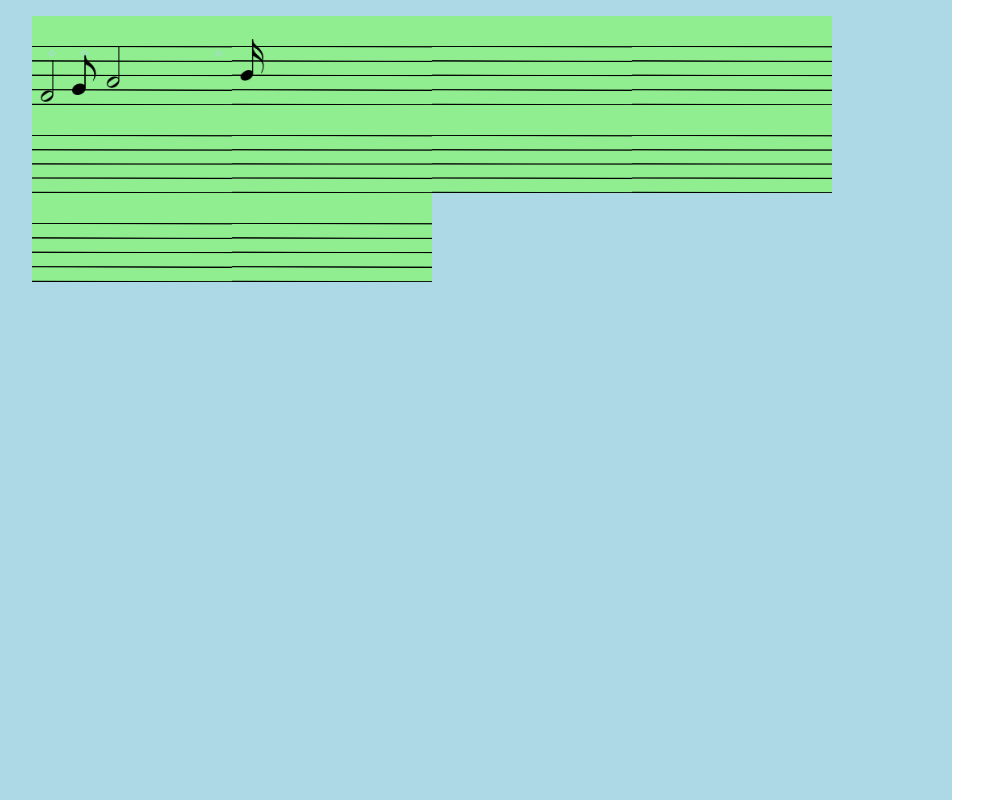
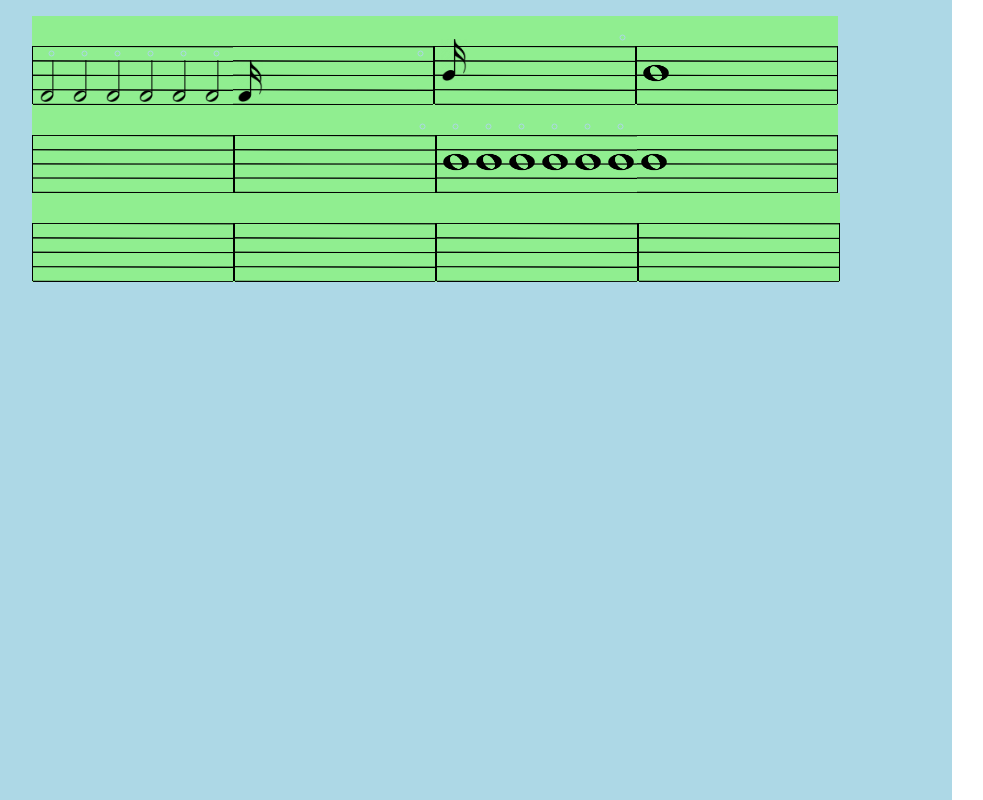
Before and after one commit to itsalexli/music-app, a React (Vite) app in the folder music-app/: page / in a window 1280 px wide. Shown: the whole page, without its empty margins (8-991 px from the left). Built offline with nearby package versions, Linux system fonts and the light colour scheme.

Commit message:
made bars dyanmic when 6 or more notes are in the measure

```diff
--- a/music-app/src/App.jsx
+++ b/music-app/src/App.jsx
@@ -5,9 +5,22 @@ export const measureNum = 10;
 
 export const noteList = [
   { measure: 1, step: "F", type: "half" },
-  { measure: 1, step: "G", type: "eight" },
-  { measure: 1, step: "A", type: "half" },
+  { measure: 1, step: "F", type: "half" },
+  { measure: 1, step: "F", type: "half" },
+  { measure: 1, step: "F", type: "half" },
+  { measure: 1, step: "F", type: "half" },
+  { measure: 1, step: "F", type: "half" },
+  { measure: 1, step: "F", type: "sixteen" },
   { measure: 2, step: "B", type: "sixteen" },
+  { measure: 3, step: "F", type: "whole" },
+  { measure: 6, step: "F", type: "whole" },
+  { measure: 6, step: "F", type: "whole" },
+  { measure: 6, step: "F", type: "whole" },
+  { measure: 6, step: "F", type: "whole" },
+  { measure: 6, step: "F", type: "whole" },
+  { measure: 6, step: "F", type: "whole" },
+  { measure: 6, step: "F", type: "whole" },
+
 ];
 
 function App() {
--- a/music-app/src/Measure.jsx
+++ b/music-app/src/Measure.jsx
@@ -1,12 +1,35 @@
 import MeasurePic from "./assets/measure.png";
+import BarPic from "./assets/bar.png";
 import Note from "./Note";
+import { measureNum, noteList } from "./App";
+const notePerBar = 6; //pre determined number of notes per bar image
+
+
+function createNoteCountDictionary() { //need to account for a bar with 0 notes
+  let noteDictionary = {}; //creates a dictionary where the key is the measure # and the value is the number of notes in that measure
+  for (let i = 0; i < noteList.length; i++){
+    if (!(noteList[i].measure in noteDictionary)){
+      noteDictionary[noteList[i].measure] = 1;
+    }
+    else{
+      noteDictionary[noteList[i].measure] += 1;
+    }
+  }
+  return noteDictionary;
+}
 
 function Measure({ measure, notes }) {
   // Filter notes relevant to this measure
   const measureNotes = notes.filter((note) => note.measure === measure);
+  const measureBarCount = Math.floor(createNoteCountDictionary()[measure]/notePerBar);
+  console.log(measureBarCount);
 
   return (
     <div className="measure-container">
+      <img className="bar" src={BarPic} alt={`Bar ${measure}`} />
+      {Array.from({ length: measureBarCount }).map((_, index) => (
+        <img className="measure" src={MeasurePic} alt={`Measure ${measure}`} />
+      ))}
       <img className="measure" src={MeasurePic} alt={`Measure ${measure}`} />
       <ul className="note-container">
         {measureNotes.map((note, index) => (
@@ -15,6 +38,7 @@ function Measure({ measure, notes }) {
           </li>
         ))}
       </ul>
+      <img className="bar" src={BarPic} alt={`Bar ${measure}`} />
     </div>
   );
 }
--- a/music-app/src/index.css
+++ b/music-app/src/index.css
@@ -43,3 +43,10 @@
   width: 26px;
   padding-left: 7px;
 }
+
+.bar {
+  top: 30px;
+  height: 58px;
+  width: 1px;
+  position: relative;
+}
```
Also changed, not shown: music-app/src/assets/bar.png (added).
